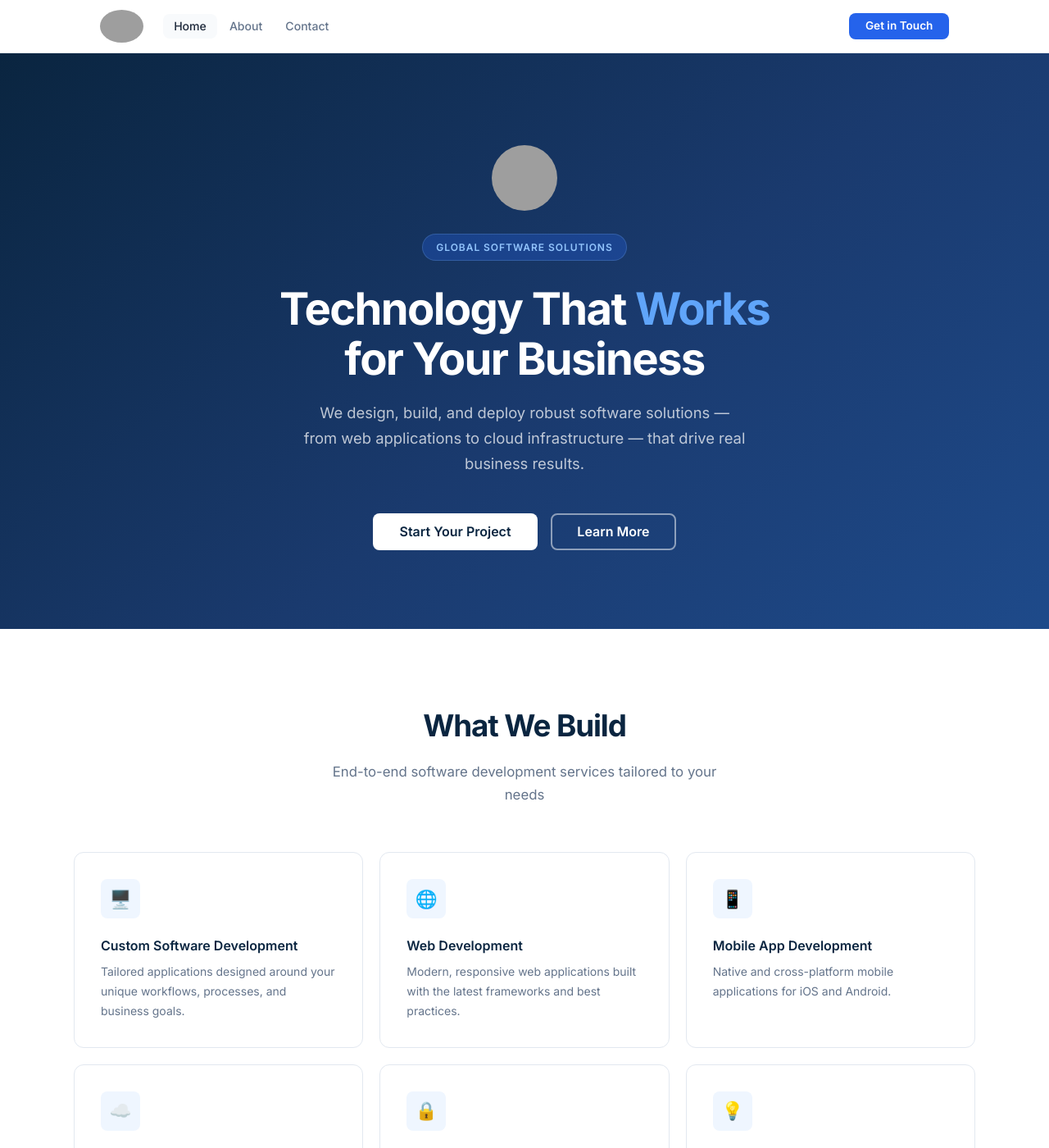
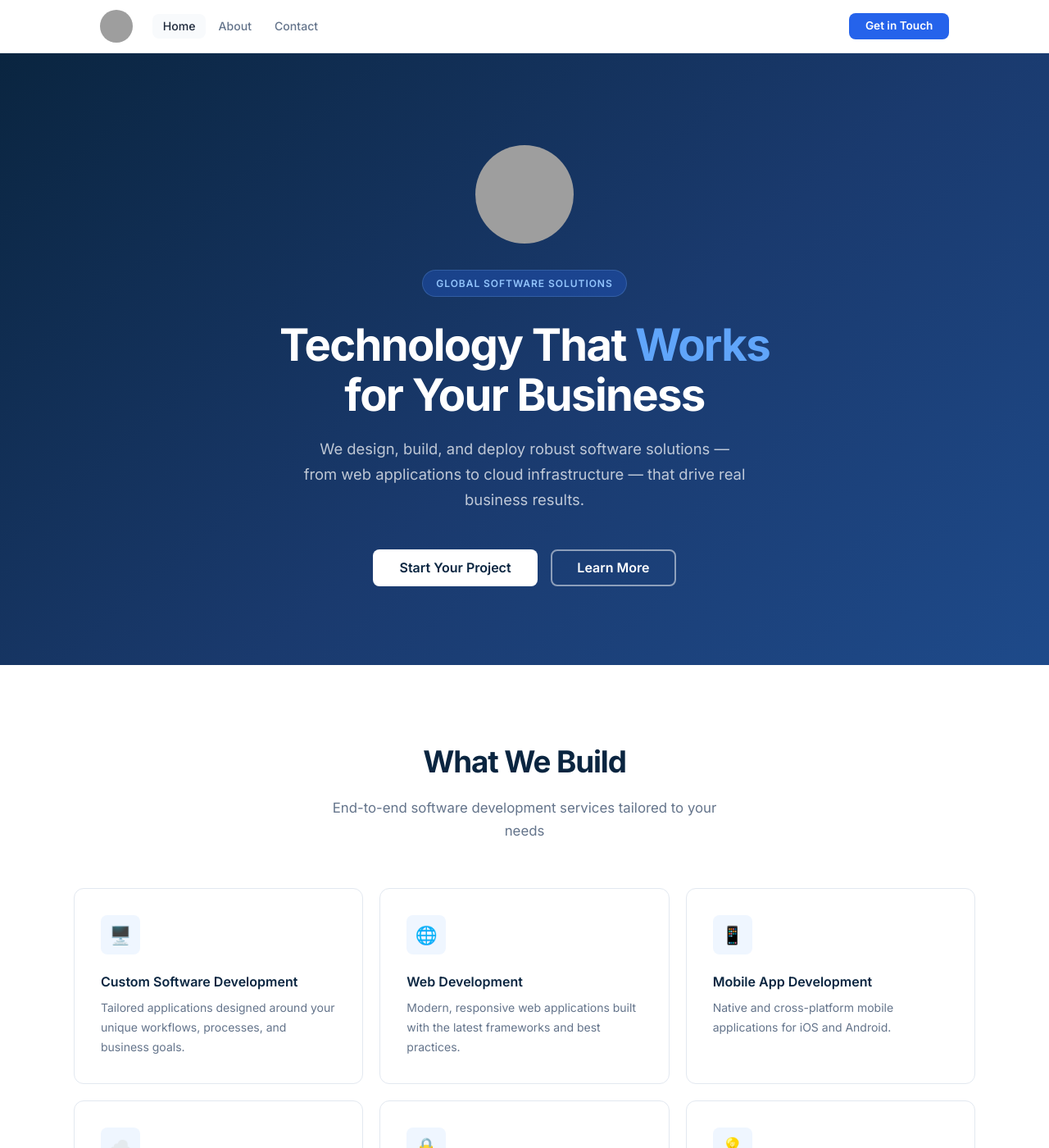
Before and after one commit to itwgs/ItWorksGlobalSolutions, a Jekyll site: the page built from index.markdown, in a window 1280 px wide and 1400 px high. Shown: the whole window at 82% size. Built offline with Jekyll 4.4.1, drawn with Linux system fonts in a browser that asks for light colours; grey boxes are pictures that could not be loaded.

Commit message:
Make all logos truly circular - header/footer 40px, hero 120px

```diff
--- a/_layouts/default.html
+++ b/_layouts/default.html
@@ -15,7 +15,7 @@
   <header class="site-header">
     <nav class="nav-container">
       <a class="site-logo" href="{{ '/' | relative_url }}">
-        <img src="{{ '/assets/images/logo.png' | relative_url }}" alt="ItWorksGlobalSolutions Logo" height="40">
+        <img src="{{ '/assets/images/logo.png' | relative_url }}" alt="ItWorksGlobalSolutions Logo">
       </a>
       <ul class="nav-links">
         <li><a href="{{ '/' | relative_url }}"{% if page.url == "/" %} class="active"{% endif %}>Home</a></li>
@@ -32,7 +32,7 @@
     <div class="footer-inner">
       <div class="footer-col footer-brand">
         <a class="site-logo footer-logo" href="{{ '/' | relative_url }}">
-          <img src="{{ '/assets/images/logo.png' | relative_url }}" alt="ItWorksGlobalSolutions Logo" height="40">
+          <img src="{{ '/assets/images/logo.png' | relative_url }}" alt="ItWorksGlobalSolutions Logo">
         </a>
         <p>Professional software development and technology consulting for businesses worldwide.</p>
       </div>
--- a/assets/css/main.css
+++ b/assets/css/main.css
@@ -98,12 +98,13 @@ a:hover { text-decoration: underline; }
 .site-logo {
   display: flex;
   align-items: center;
+  justify-content: center;
   text-decoration: none;
   flex-shrink: 0;
 }
 .site-logo img {
+  width: 40px;
   height: 40px;
-  width: auto;
   display: block;
   border-radius: 50%;
   object-fit: cover;
@@ -145,9 +146,9 @@ a:hover { text-decoration: underline; }
   margin: 0 auto;
 }
 .hero-logo {
-  width: 80px;
-  height: 80px;
-  margin: 0 auto 1.75rem;
+  width: 120px;
+  height: 120px;
+  margin: 0 auto 2rem;
   border-radius: 50%;
   object-fit: cover;
   display: block;
```
